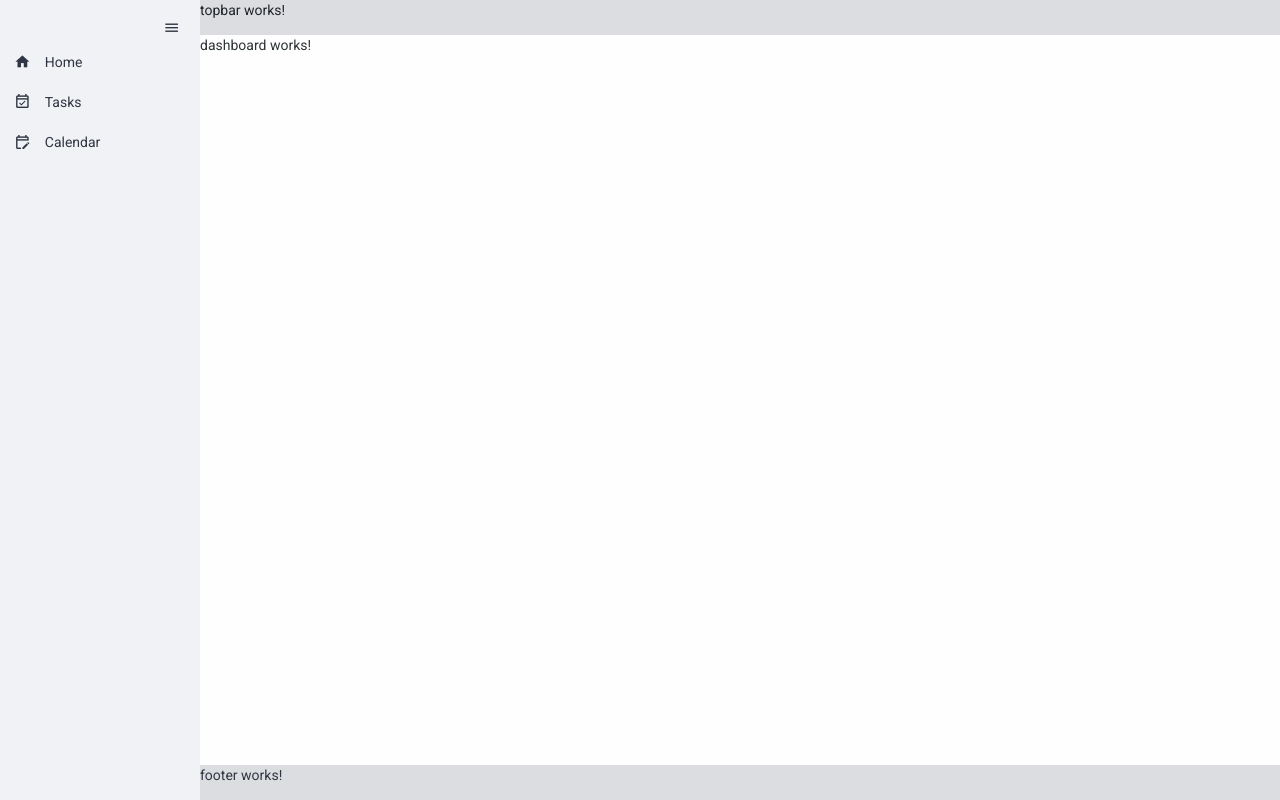
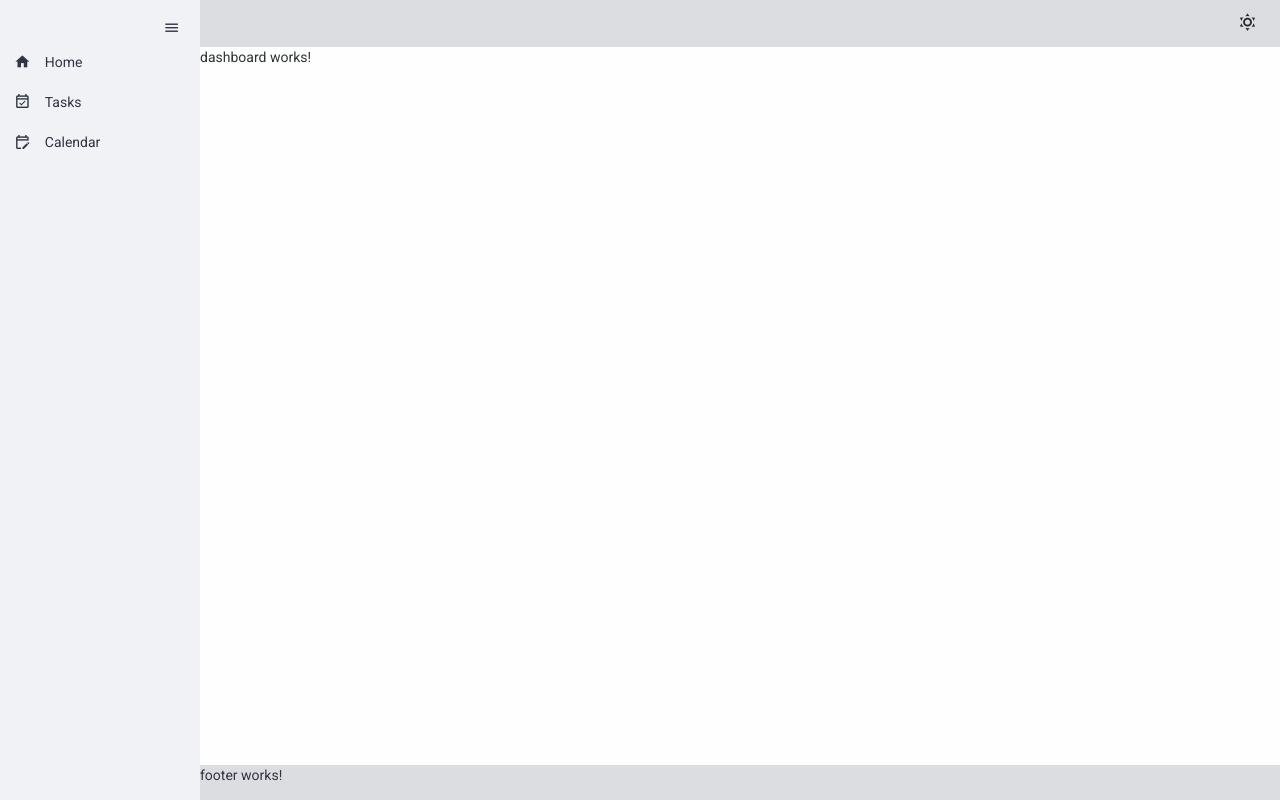
Before and after one commit to ahmad-shobasi/Lifehub, an Angular app in the folder lifehub/: page / in a window 1280 px wide. Built offline with nearby package versions, Linux system fonts and the light colour scheme.

Commit message:
Create click event to switch theme mode.
Set button with icon mode to switch between theme in the app using theme service.

```diff
--- a/lifehub/src/app/layouts/topbar/topbar.html
+++ b/lifehub/src/app/layouts/topbar/topbar.html
@@ -1 +1,12 @@
-<p>topbar works!</p>
+<div class="topbar-container d-flex justify-content-between">
+    <div class=""></div>
+    <div class="">
+        <span (click)="toggleTheme()" class="mode-btn">
+            @if (isDarkTheme) {
+                <span class="mdi mdi-moon-waxing-crescent"></span>
+            }@else {
+                <span class="mdi mdi-weather-sunny"></span>
+            }
+        </span>
+    </div>
+</div>
--- a/lifehub/src/app/layouts/topbar/topbar.ts
+++ b/lifehub/src/app/layouts/topbar/topbar.ts
@@ -1,11 +1,20 @@
-import { Component } from '@angular/core';
+import { Component, inject, ViewChild } from '@angular/core';
+import { Mode, ThemeService } from '../../theme/theme.service';
 
 @Component({
   selector: 'app-topbar',
   imports: [],
   templateUrl: './topbar.html',
-  styleUrl: './topbar.scss'
+  styleUrl: './topbar.scss',
 })
 export class Topbar {
-
+  themeService = inject(ThemeService);
+  @ViewChild('darkBtn') dark: any;
+  @ViewChild('lightBtn') light: any;
+  isDarkTheme: boolean = window.matchMedia('(prefers-color-scheme: dark)')
+    .matches;
+  toggleTheme() {
+    this.isDarkTheme = !this.isDarkTheme;
+    this.themeService.setThemeMode(this.isDarkTheme ? 'dark' : 'light');
+  }
 }
```
